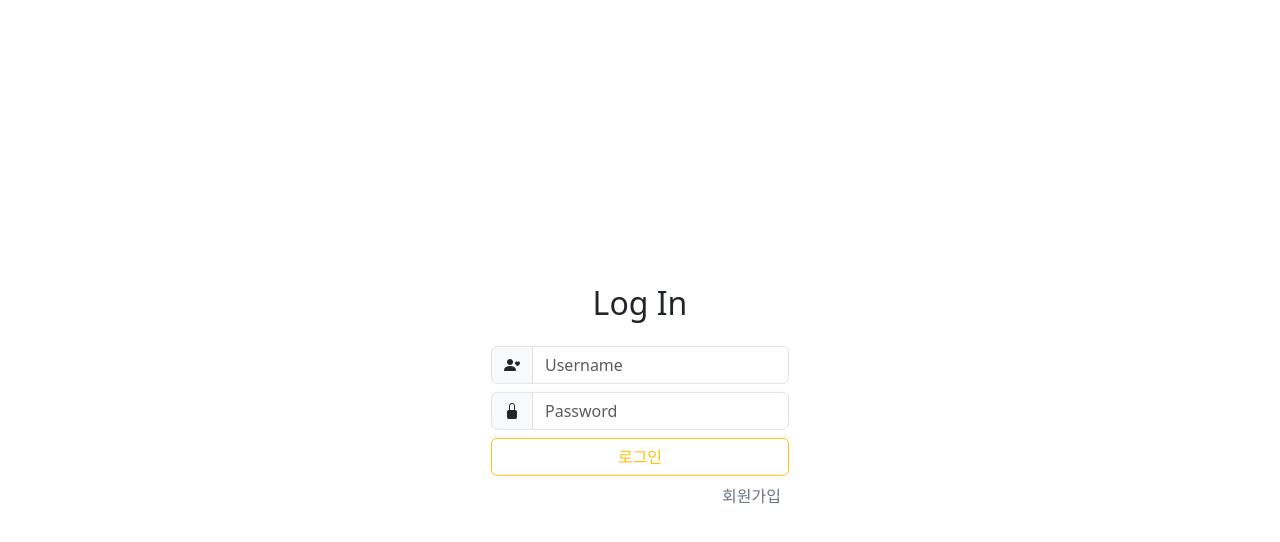
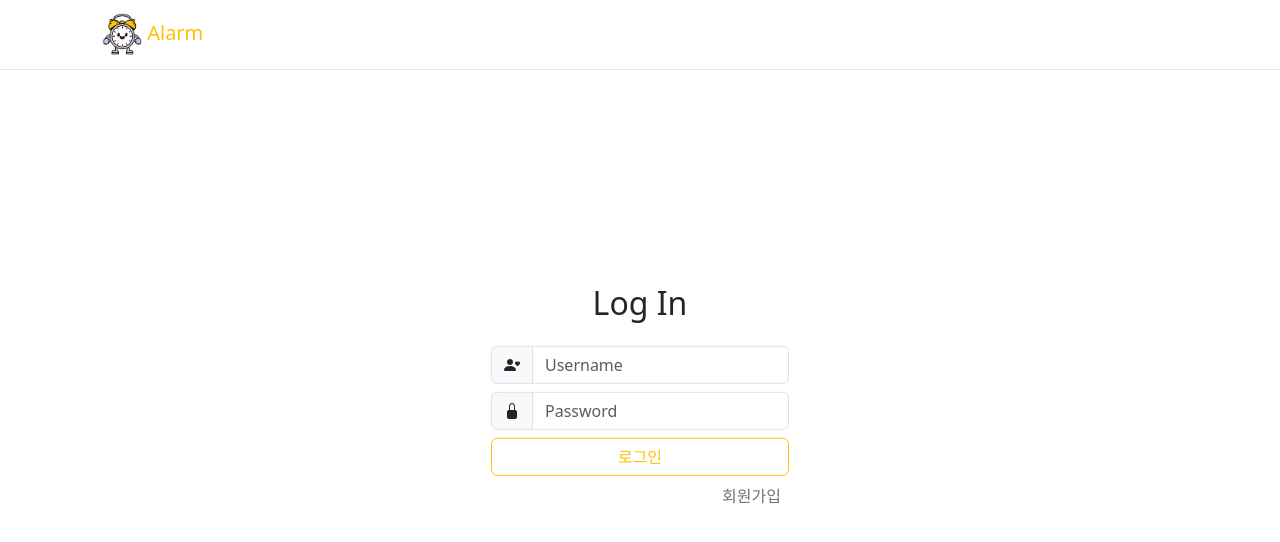
Before and after one commit to JinHyunji/ssafy_first_final_project, a Vue app in the folder first-final-vue-project/: page /login in a window 1280 px wide. Shown: the top 542 px of the page. Built offline with nearby package versions, Linux system fonts and the light colour scheme; what vue-cookies would draw is missing.

Commit message:
img update

```diff
--- a/first-final-vue-project/src/components/common/TheHeaderNav.vue
+++ b/first-final-vue-project/src/components/common/TheHeaderNav.vue
@@ -1,10 +1,10 @@
 <template>
     <nav class="navbar">
         <div class="container">
-            <a class="navbar-brand" href="/">
-                <img src="/src/assets/img/Logo8.png" width="40">
+            <RouterLink class="navbar-brand" to="/">
+                <img src="/src/assets/img/Logo10.png" width="40">
                 <span style="color: #FFC107;"> Alarm</span>
-            </a>
+            </RouterLink>
             <div class="nav-icons" v-if="isLogined">
                 <RouterLink to="/alarm/list">
                     <button type="button" class="btn btn-outline-warning">나의 알람 목록</button>
--- a/first-final-vue-project/src/components/user/Login.vue
+++ b/first-final-vue-project/src/components/user/Login.vue
@@ -1,4 +1,5 @@
 <template>
+    <TheHeaderNav/>
     <div onload="noBack();" onpageshow="if(event.persisted) noBack();" onunload="">
         <div class="position-absolute top-50 start-50 translate-middle">
             <div class="d-flex flex-column align-items-start">
@@ -13,7 +14,7 @@
                     </div>
                     <div class="input-group mb-2">
                         <span class="input-group-text bi bi-lock-fill" id="basic-addon1"></span>
-                        <input type="text" class="form-control" placeholder="Password" aria-label="Username"
+                        <input @keyup.enter="loginTry" type="password" class="form-control" placeholder="Password" aria-label="Username"
                             aria-describedby="basic-addon1" v-model="loginUser.password">
                     </div>
                     <div class="d-grid gap-2">
@@ -30,6 +31,7 @@
 import { useUserStore } from '@/stores/user';
 import { ref } from 'vue';
 import Signup from './Signup.vue';
+import TheHeaderNav from '@/components/common/TheHeaderNav.vue';
 
 const store = useUserStore();
 const loginUser = ref({
--- a/first-final-vue-project/src/views/HomeView.vue
+++ b/first-final-vue-project/src/views/HomeView.vue
@@ -1,7 +1,7 @@
 <template>
   <!-- <TheHeaderNav/> -->
   <div class="container">
-    <img class="homeImg" src="/src/assets/img/Logo8.png">
+    <img class="homeImg" src="/src/assets/img/Logo10.png">
     <h1 class="logo">Logo</h1>
     <div class="home-btns">
       <RouterLink to="/login">
```
Also changed, not shown: first-final-vue-project/src/assets/img/Logo10.png (added), 1 other file (tests, documents, lock files or other folders).
